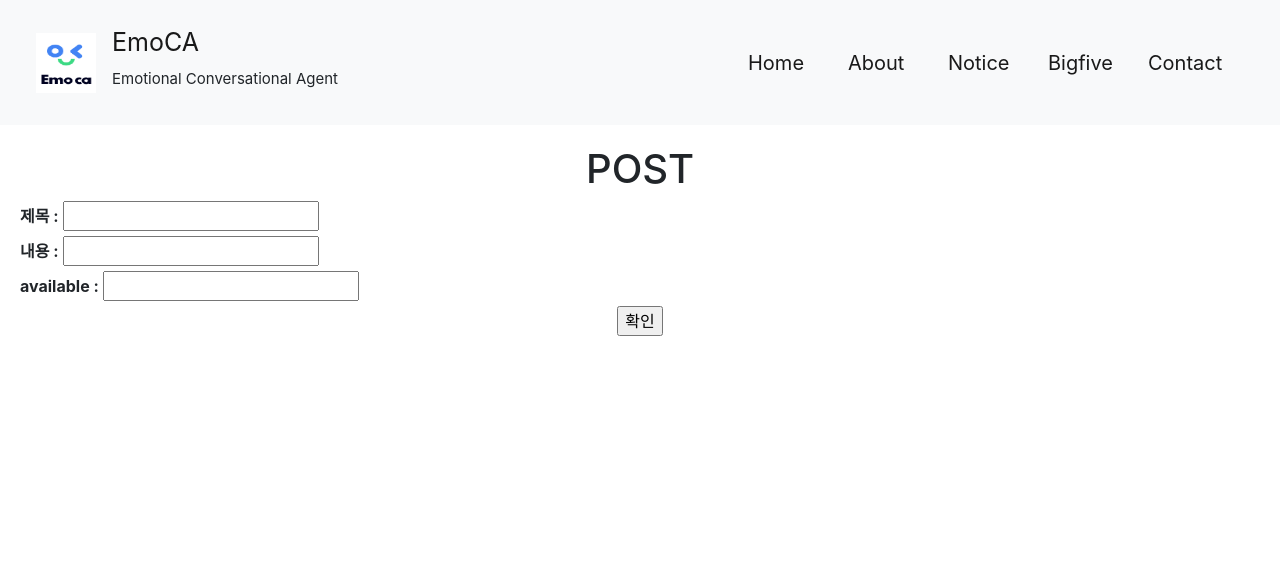
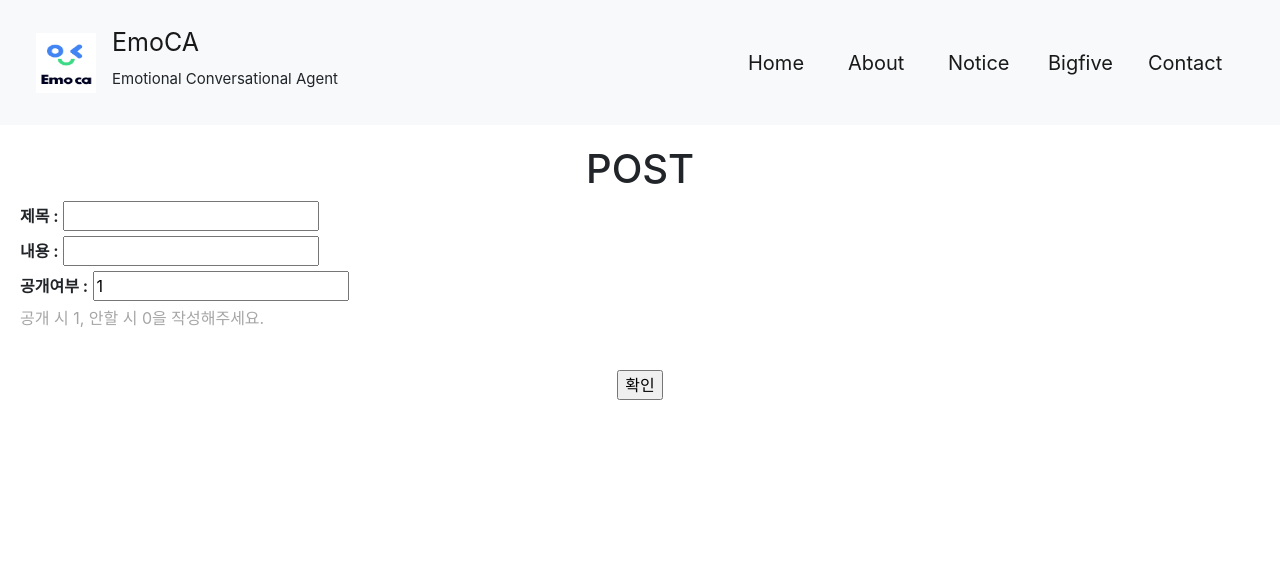
Before and after one commit to jeong369/newemoca, a Django app: page /notice/create/ in a window 1280 px wide. Shown: the top 570 px of the page. Run offline with Django 3.2, Linux system fonts and the light colour scheme; the visitor is signed in with stand-in values (Sample User, id 1); some libraries are stand-ins or nearby versions.

Commit message:
post create page

```diff
--- a/notice/templates/notice/create.html
+++ b/notice/templates/notice/create.html
@@ -12,6 +12,10 @@
     }
     .submitBtn {
         text-align: center;
+    }
+    #post p {
+      color: grey;
+      opacity: 0.7;
     }
 </style>
 
@@ -31,8 +35,9 @@
         <input type="textarea" name="content">
         <br>
 
-        <label><b>available : </b></label>
-        <input type="textarea" name="available">
+        <label><b>공개여부 : </b></label>
+        <input type="textarea" name="available" value="1">
+        <p>공개 시 1, 안할 시 0을 작성해주세요.</p>
         <br>
 
         <div class="submitBtn">
```
